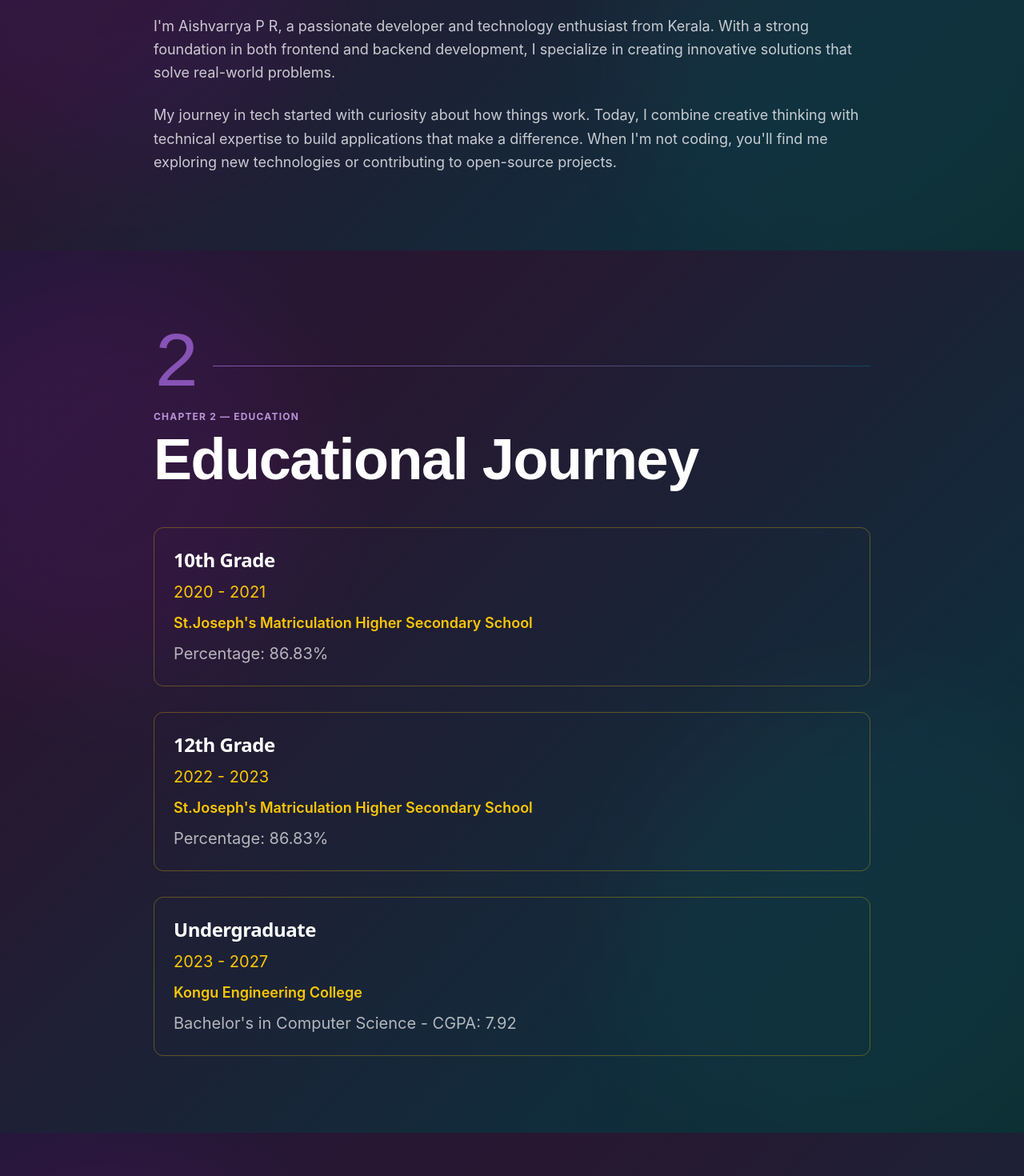
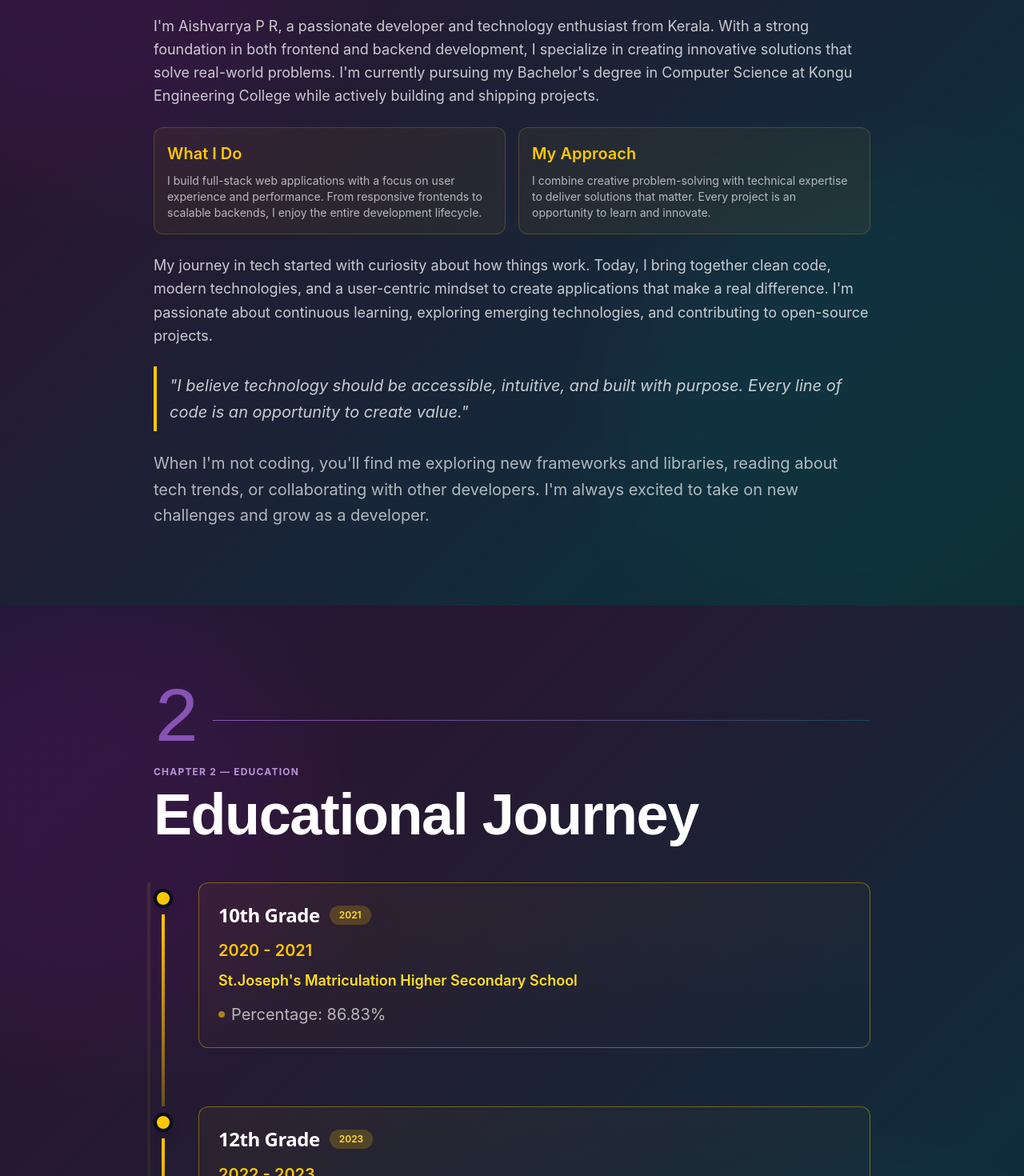
Before and after one commit to aishvarrya23csr015/resume-mine, a React (Vite) app: page / in a window 1280 px wide. Shown: the part 1240-2710 px from the top of the page at 80% size. Built offline with nearby package versions, Linux system fonts and the light colour scheme.

Commit message:
Add education journey map component and expand about me section

```diff
--- a/src/App.tsx
+++ b/src/App.tsx
@@ -5,6 +5,7 @@ import { Projects } from './components/story/Projects'
 import { Contact } from './components/story/Contact'
 import { Chapter } from './components/story/Chapter'
 import { CertificateModal } from './components/story/CertificateModal'
+import { EducationJourneyMap } from './components/story/EducationJourneyMap'
 import { useState } from 'react'
 
 export default function App() {
@@ -25,16 +26,49 @@ export default function App() {
             title="About Me"
             id="chapter-1"
           >
-            <p className="text-lg text-foreground/80 leading-relaxed mb-6">
-              I'm Aishvarrya P R, a passionate developer and technology enthusiast from Kerala.
-              With a strong foundation in both frontend and backend development, I specialize in creating
-              innovative solutions that solve real-world problems.
-            </p>
-            <p className="text-lg text-foreground/80 leading-relaxed">
-              My journey in tech started with curiosity about how things work. Today, I combine creative thinking
-              with technical expertise to build applications that make a difference. When I'm not coding,
-              you'll find me exploring new technologies or contributing to open-source projects.
-            </p>
+            <div className="space-y-6">
+              <p className="text-lg text-foreground/80 leading-relaxed">
+                I'm Aishvarrya P R, a passionate developer and technology enthusiast from Kerala.
+                With a strong foundation in both frontend and backend development, I specialize in creating
+                innovative solutions that solve real-world problems. I'm currently pursuing my Bachelor's degree
+                in Computer Science at Kongu Engineering College while actively building and shipping projects.
+              </p>
+
+              <div className="grid gap-4 md:grid-cols-2">
+                <div className="border border-yellow-400/20 rounded-lg p-4 bg-yellow-400/5 hover:bg-yellow-400/10 transition-colors">
+                  <h4 className="font-semibold text-yellow-400 mb-2">What I Do</h4>
+                  <p className="text-sm text-foreground/70">
+                    I build full-stack web applications with a focus on user experience and performance.
+                    From responsive frontends to scalable backends, I enjoy the entire development lifecycle.
+                  </p>
+                </div>
+                <div className="border border-yellow-400/20 rounded-lg p-4 bg-yellow-400/5 hover:bg-yellow-400/10 transition-colors">
+                  <h4 className="font-semibold text-yellow-400 mb-2">My Approach</h4>
+                  <p className="text-sm text-foreground/70">
+                    I combine creative problem-solving with technical expertise to deliver solutions that matter.
+                    Every project is an opportunity to learn and innovate.
+                  </p>
+                </div>
+              </div>
+
+              <p className="text-lg text-foreground/80 leading-relaxed">
+                My journey in tech started with curiosity about how things work. Today, I bring together clean code,
+                modern technologies, and a user-centric mindset to create applications that make a real difference.
+                I'm passionate about continuous learning, exploring emerging technologies, and contributing to open-source projects.
+              </p>
+
+              <div className="border-l-4 border-yellow-400 pl-4 py-2">
+                <p className="text-foreground/80 italic">
+                  "I believe technology should be accessible, intuitive, and built with purpose.
+                  Every line of code is an opportunity to create value."
+                </p>
+              </div>
+
+              <p className="text-foreground/70">
+                When I'm not coding, you'll find me exploring new frameworks and libraries, reading about tech trends,
+                or collaborating with other developers. I'm always excited to take on new challenges and grow as a developer.
+              </p>
+            </div>
           </Chapter>
         </section>
 
@@ -45,28 +79,7 @@ export default function App() {
             title="Educational Journey"
             id="chapter-2"
           >
-            <div className="space-y-8">
-              <div className="border border-yellow-400/30 rounded-lg p-6 hover:border-yellow-400/60 transition-colors">
-                <h3 className="text-2xl font-bold text-white mb-2">10th Grade</h3>
-                <p className="text-yellow-400 mb-2">2020 - 2021</p>
-                <p className="text-lg font-semibold text-yellow-400 mb-2">St.Joseph's Matriculation Higher Secondary School</p>
-                <p className="text-foreground/70">Percentage: 86.83%</p>
-              </div>
-
-              <div className="border border-yellow-400/30 rounded-lg p-6 hover:border-yellow-400/60 transition-colors">
-                <h3 className="text-2xl font-bold text-white mb-2">12th Grade</h3>
-                <p className="text-yellow-400 mb-2">2022 - 2023</p>
-                <p className="text-lg font-semibold text-yellow-400 mb-2">St.Joseph's Matriculation Higher Secondary School</p>
-                <p className="text-foreground/70">Percentage: 86.83%</p>
-              </div>
-
-              <div className="border border-yellow-400/30 rounded-lg p-6 hover:border-yellow-400/60 transition-colors">
-                <h3 className="text-2xl font-bold text-white mb-2">Undergraduate</h3>
-                <p className="text-yellow-400 mb-2">2023 - 2027</p>
-                <p className="text-lg font-semibold text-yellow-400 mb-2">Kongu Engineering College</p>
-                <p className="text-foreground/70">Bachelor's in Computer Science - CGPA: 7.92</p>
-              </div>
-            </div>
+            <EducationJourneyMap />
           </Chapter>
         </section>
 
--- /dev/null
+++ b/src/components/story/EducationJourneyMap.tsx
@@ -0,0 +1,69 @@
+export function EducationJourneyMap() {
+  const educationSteps = [
+    {
+      title: "10th Grade",
+      period: "2020 - 2021",
+      school: "St.Joseph's Matriculation Higher Secondary School",
+      achievement: "Percentage: 86.83%",
+    },
+    {
+      title: "12th Grade",
+      period: "2022 - 2023",
+      school: "St.Joseph's Matriculation Higher Secondary School",
+      achievement: "Percentage: 86.83%",
+    },
+    {
+      title: "Undergraduate",
+      period: "2023 - 2027",
+      school: "Kongu Engineering College",
+      achievement: "Bachelor's in Computer Science - CGPA: 7.92",
+    },
+  ]
+
+  return (
+    <div className="relative">
+      {/* Timeline Container */}
+      <div className="space-y-0">
+        {educationSteps.map((step, index) => (
+          <div key={index} className="relative flex gap-8">
+            {/* Left Side - Timeline */}
+            <div className="flex flex-col items-center pt-2">
+              {/* Circle Node */}
+              <div className="relative z-10">
+                <div className="w-6 h-6 rounded-full bg-yellow-400 border-4 border-background shadow-lg"></div>
+              </div>
+              {/* Connector Line */}
+              {index < educationSteps.length - 1 && (
+                <div className="w-1 bg-gradient-to-b from-yellow-400 to-yellow-400/30 mt-2 flex-grow" style={{ minHeight: '240px' }}></div>
+              )}
+            </div>
+
+            {/* Right Side - Content */}
+            <div className="pb-16 pt-0 flex-1">
+              <div className="border border-yellow-400/40 rounded-lg p-6 hover:border-yellow-400/70 transition-all duration-300 hover:shadow-lg hover:shadow-yellow-400/20 bg-gradient-to-br from-yellow-400/5 to-transparent">
+                <div className="flex items-center gap-3 mb-3">
+                  <h3 className="text-2xl font-bold text-white">{step.title}</h3>
+                  <span className="text-xs font-semibold px-3 py-1 bg-yellow-400/20 text-yellow-300 rounded-full">
+                    {step.period.split(' - ')[1]}
+                  </span>
+                </div>
+
+                <p className="text-yellow-400 font-semibold mb-2">{step.period}</p>
+
+                <p className="text-lg font-semibold text-yellow-300 mb-3">{step.school}</p>
+
+                <p className="text-foreground/70 flex items-center gap-2">
+                  <span className="w-2 h-2 rounded-full bg-yellow-400/60"></span>
+                  {step.achievement}
+                </p>
+              </div>
+            </div>
+          </div>
+        ))}
+      </div>
+
+      {/* Decorative Background Elements */}
+      <div className="absolute -left-2 top-0 bottom-0 w-1 bg-gradient-to-b from-yellow-400 to-transparent opacity-10"></div>
+    </div>
+  )
+}
```
